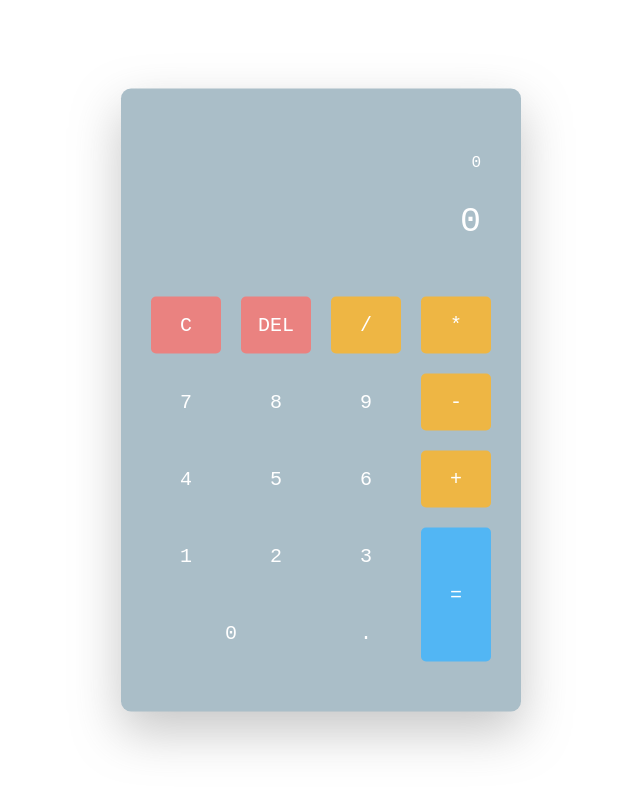
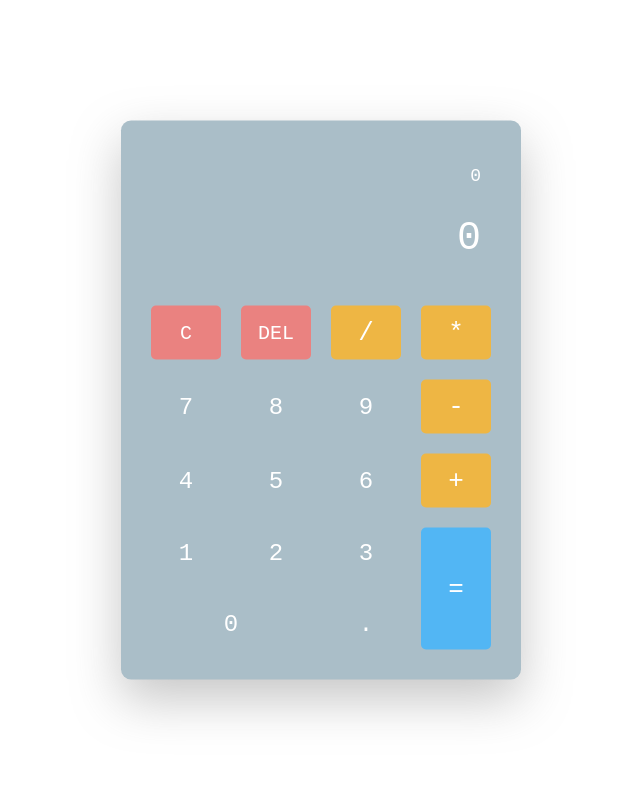
Before and after one commit to bradenr402/calculator, a plain HTML site: page index.html in a window 1280 px wide. Shown: the whole page, without its empty margins (319-959 px from the left). Drawn offline with Linux system fonts and the light colour scheme.

Commit message:
Add more styling & fix bug to remove trailing zeros

```diff
--- a/index.html
+++ b/index.html
@@ -36,7 +36,7 @@
 
                 <input type="button" value="=" id="equal" >
                 <input type="button" value="0" class="input-button digit" >
-                <input type="button" value="." class="input-button digit" >
+                <input type="button" value="." class="input-button digit decimal" >
 
         </div>
     </body>
--- a/script.js
+++ b/script.js
@@ -18,7 +18,7 @@ function divide(a, b) {
     }
 }
 
-function operate([num1, op, num2]) {
+function operate(num1, op, num2) {
     switch (op) {
         case '+':
             return add(num1, num2);
@@ -35,8 +35,9 @@ let num1,
     op,
     num2;
 
-let equalPressed = 0;
-let operatorPressed = 0;
+let equalPressed = 0,
+    operatorPressed = 0,
+    decimalPressed = 0;
 
 let buttonInput = document.querySelectorAll('.input-button');
 let operator = document.querySelectorAll('.operator');
@@ -58,14 +59,17 @@ buttonInput.forEach((buttonClass) => {
             equalPressed = 0;
         }
 
-        if (display.value === '+' || display.value === '-' || display.value === '/' || display.value === '*') {
+        if (display.value === op) {
             display.value = '';
             miniDisplay.value = `${num1} ${op}`;
         }
 
-        display.value += buttonClass.value;
-        if (!op && buttonClass.classList.contains('digit')) {
-            firstNumberDigits++;
+        if (decimalPressed === 0 || buttonClass.value !== '.') {
+            display.value += buttonClass.value;
+        }
+
+        if (buttonClass.value === '.') {
+            decimalPressed = 1;
         }
     });
 });
@@ -81,6 +85,7 @@ operator.forEach((operatorClass) => {
         display.value = op;
         miniDisplay.value = num1;
         operatorPressed = 1;
+        decimalPressed = 0;
     });
 });
 
@@ -90,12 +95,12 @@ equalButton.addEventListener('click', () => {
         evaluate();
         equalPressed = 1;
         operatorPressed = 0;
-
+        decimalPressed = 0;
     }
 });
 
 function evaluate() {
-    let solution = operate([num1, op, num2]);
+    let solution = parseFloat(operate(num1, op, num2));
 
     if (solution.toString().length >= 13) {
         solution = solution.toFixed(12);
--- a/style.css
+++ b/style.css
@@ -12,7 +12,7 @@ input {
 .calculator {
     width: 400px;
     background-color: rgb(170, 190, 200);
-    padding: 50px 30px;
+    padding: 30px;
     position: absolute;
     transform: translate(-50%, -50%);
     top: 50%;
@@ -30,14 +30,14 @@ input {
     padding: 15px 10px;
     text-align: right;
     border: none;
-    font-size: 35px;
+    font-size: 40px;
     background-color: transparent;
     color: #fff;
     border-radius: 0.5rem;
 }
 
 #mini-display {
-    font-size: 16px;
+    font-size: 18px;
 }
 
 .display input::placeholder {
@@ -48,17 +48,25 @@ input {
     display: grid;
     grid-template-columns: repeat(4, 1fr);
     grid-gap: 20px;
-    margin-top: 40px;
+    margin-top: 30px;
 }
 
 .all-buttons input[type='button']  {
     font-size: 20px;
-    padding: 17px;
+    padding: 12px;
     border: none;
     background-color: transparent;
     color: #fff;
     cursor: pointer;
     border-radius: 5px;
+}
+
+.all-buttons input[type='button'].digit {
+    font-size: 24px;
+}
+.all-buttons input[type='button']#equal,
+.all-buttons input[type='button'].operator {
+    font-size: 26px;
 }
 
 input[type='button']#equal {
```
